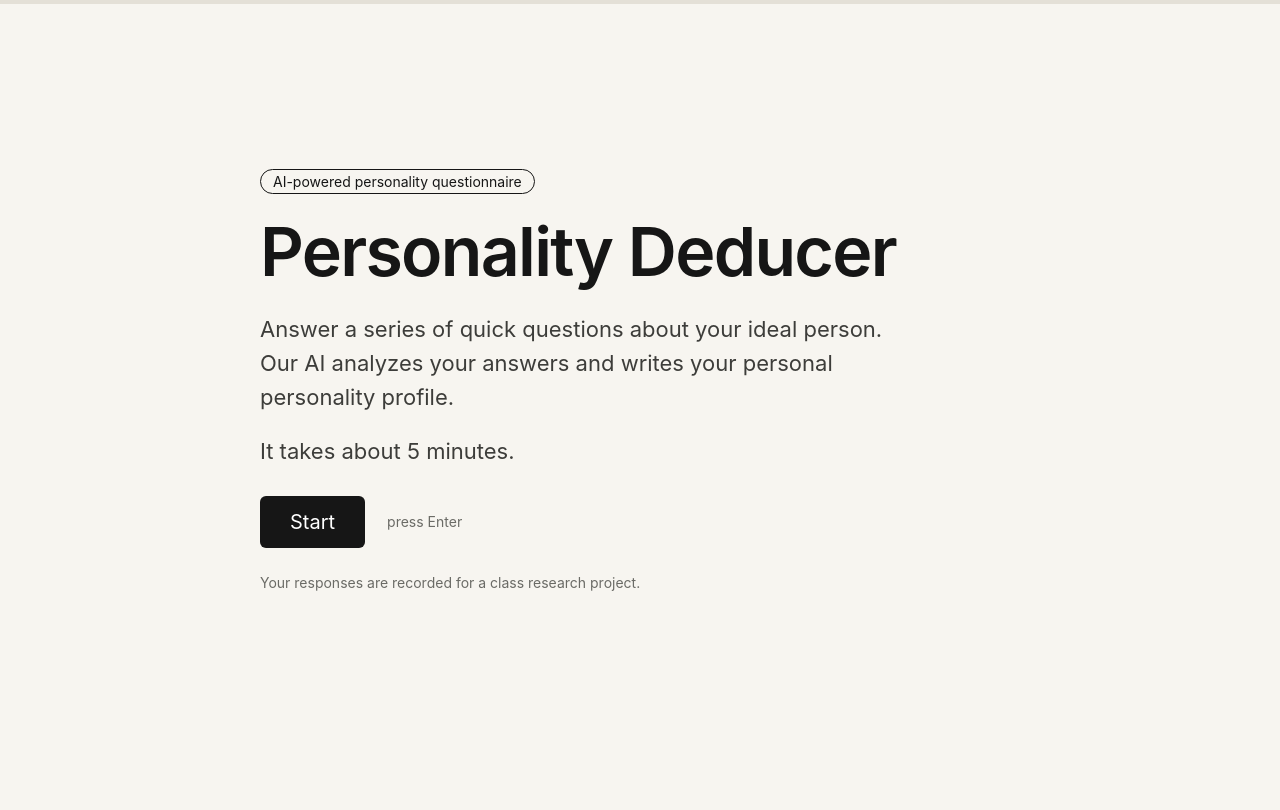
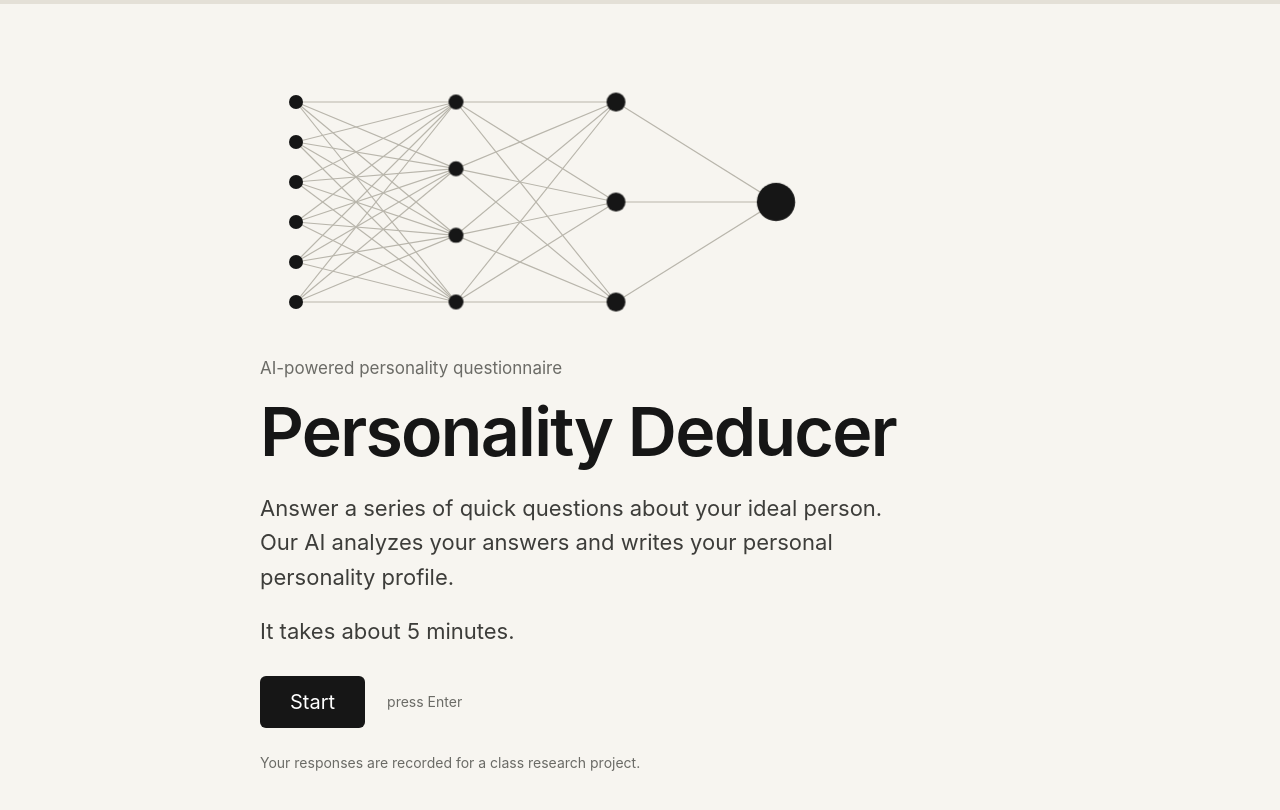
Before and after one commit to ananyactech/personality-deducer, a plain HTML site: page index.html in a window 1280 px wide. Drawn offline with Linux system fonts and the light colour scheme.

Commit message:
Enhance UI with new styles and SVG animation
Updated styles and added animated neural network SVG rendering.

```diff
--- a/index.html
+++ b/index.html
@@ -39,8 +39,28 @@ ol.stm li:before{content:counter(s);position:absolute;left:0;top:14px;color:#6b6
 .scale{display:flex;gap:10px;flex-wrap:wrap}
 .scale .choice{min-width:70px;justify-content:center;padding:16px 0;font-size:26px}
 .ends{display:flex;justify-content:space-between;max-width:470px;font-size:15px;color:#6b6b66;margin-top:10px}
-.pill{display:inline-block;font-size:14px;border:1px solid #161616;border-radius:99px;padding:3px 12px;margin-bottom:22px}
+.tag{font-size:17px;color:#6b6b66;margin:0 0 18px}
 @media(max-width:560px){.choice{width:100%}.scale .choice{width:auto}}
+
+/* Welcome-screen neural network: forms, pulses, then condenses into a small radial mark */
+.net{display:block;width:100%;max-width:560px;height:auto;margin:0 0 26px;transition:width 1.4s cubic-bezier(.65,0,.35,1)}
+.net.cond{width:240px}
+.net .ln{fill:none;stroke:#b9b6ac;stroke-width:1.2;stroke-dasharray:1;stroke-dashoffset:1;animation:draw .7s ease forwards}
+.net .nd{fill:#161616;transform-box:fill-box;transform-origin:center;transform:scale(0);animation:pop .45s cubic-bezier(.3,1.5,.5,1) forwards,beat 2.8s ease-in-out infinite}
+.net .mv{transition:transform 1.4s cubic-bezier(.65,0,.35,1)}
+.net .ring{fill:none;stroke:#b9b6ac;stroke-width:2.4;opacity:0}
+.net.cond .mv{transform:translate(var(--tx),var(--ty))}
+.net.cond .ln{opacity:0;transition:opacity .6s}
+.net.cond .nd{animation:none;transform:scale(1.3)}
+.net.cond .ring{opacity:1;transition:opacity .8s .9s}
+@keyframes draw{to{stroke-dashoffset:0}}
+@keyframes pop{to{transform:scale(1)}}
+@keyframes beat{0%,100%{transform:scale(1)}18%{transform:scale(1.35)}36%{transform:scale(1)}}
+@media(prefers-reduced-motion:reduce){
+  .net,.net .mv,.net.cond .ln,.net.cond .ring{transition:none}
+  .net .ln{animation:none;stroke-dashoffset:0}
+  .net .nd{animation:none;transform:none}
+}
 </style>
 </head>
 <body>
@@ -58,6 +78,37 @@ const INSTR=[
 
 const $=s=>document.querySelector(s);
 function setBar(p){$("#fill").style.width=Math.max(0,Math.min(100,p*100))+"%";}
+
+/* Builds the animated network: nodes pop in layer by layer, links draw between layers,
+   then a pulse of activity keeps travelling left to right into the output node. */
+function netSVG(){
+  const L=[6,4,3,1], X=[36,196,356,516], H=260, STEP=.8;
+  const CX=130, CY=H/2, R=[108,76,44,0], OFF=[-90,-45,-90,0];
+  const pos=L.map((n,k)=>Array.from({length:n},(_,i)=>[X[k],n===1?H/2:30+i*(H-60)/(n-1)]));
+  let lines="",nodes="",rings="";
+  for(let k=0;k<L.length-1;k++){
+    const d=k*STEP+.45;
+    pos[k].forEach(([x1,y1],i)=>pos[k+1].forEach(([x2,y2],j)=>{
+      lines+=`<path class="ln" pathLength="1" d="M${x1} ${y1}L${x2} ${y2}" style="animation-delay:${(d+(i+j)*.04).toFixed(2)}s"/>`;
+    }));
+  }
+  const total=(L.length-1)*STEP+1.4;
+  R.slice(0,3).forEach(r=>rings+=`<circle class="ring" cx="${CX}" cy="${CY}" r="${r}"/>`);
+  pos.forEach((layer,k)=>layer.forEach(([x,y],i)=>{
+    const r=k===L.length-1?18:7, d=(k*STEP+i*.07).toFixed(2), b=(total+k*.35).toFixed(2);
+    const a=(OFF[k]+360*i/layer.length)*Math.PI/180;
+    const tx=(CX+R[k]*Math.cos(a)-x).toFixed(1), ty=(CY+R[k]*Math.sin(a)-y).toFixed(1);
+    nodes+=`<g class="mv" style="--tx:${tx}px;--ty:${ty}px"><circle class="nd" cx="${x}" cy="${y}" r="${r}" style="animation-delay:${d}s,${b}s"/></g>`;
+  }));
+  return `<svg class="net" viewBox="0 0 560 ${H}" role="img" aria-label="Animated neural network that condenses into a small mark">${lines}${rings}${nodes}</svg>`;
+}
+let netTimer;
+function startNet(){
+  clearTimeout(netTimer);
+  const svg=$(".net"); if(!svg)return;
+  if(matchMedia("(prefers-reduced-motion:reduce)").matches){svg.classList.add("cond");return;}
+  netTimer=setTimeout(()=>svg.classList.add("cond"),7000);
+}
 async function post(payload){
   if(!CONFIG.ENDPOINT||CONFIG.ENDPOINT.indexOf("PASTE_")>-1){console.warn("No ENDPOINT set in config.js - nothing was sent:",payload);return true;}
   const body=JSON.stringify(payload), h={"Content-Type":"text/plain;charset=utf-8"};
@@ -90,16 +141,17 @@ function save(){try{localStorage.setItem(LS,JSON.stringify(state));}catch(e){}}
 let locked=false;
 
 function render(){
+  clearTimeout(netTimer);
   const s=steps[state.i], app=$("#app");
   $("#back").hidden=!(s.t==="item"||s.t==="instr");
   setBar(Object.keys(state.answers).length/TOTAL);
   if(s.t==="welcome"){
-    app.innerHTML=`<div class="screen"><span class="pill">AI-powered personality questionnaire</span><h1>Personality Deducer</h1>
+    app.innerHTML=`<div class="screen">${netSVG()}<p class="tag">AI-powered personality questionnaire</p><h1>Personality Deducer</h1>
     <p class="sub">Answer a series of quick questions about your ideal person. Our AI analyzes your answers and writes your personal personality profile.</p>
     <p class="sub">It takes about 5 minutes.</p>
     <div class="row"><button class="btn" id="go">Start</button><span class="hint">press Enter</span></div>
     <p class="small">Your responses are recorded for a class research project.</p></div>`;
-    $("#go").onclick=next;
+    $("#go").onclick=next; startNet();
   }else if(s.t==="code"){
     app.innerHTML=`<div class="screen"><p class="label">Before we begin</p><h2 class="q">Enter your access code</h2>
     <input type="text" id="cd" placeholder="Access code" autocomplete="off" autocapitalize="characters" spellcheck="false" value="${state.code||""}">
```
